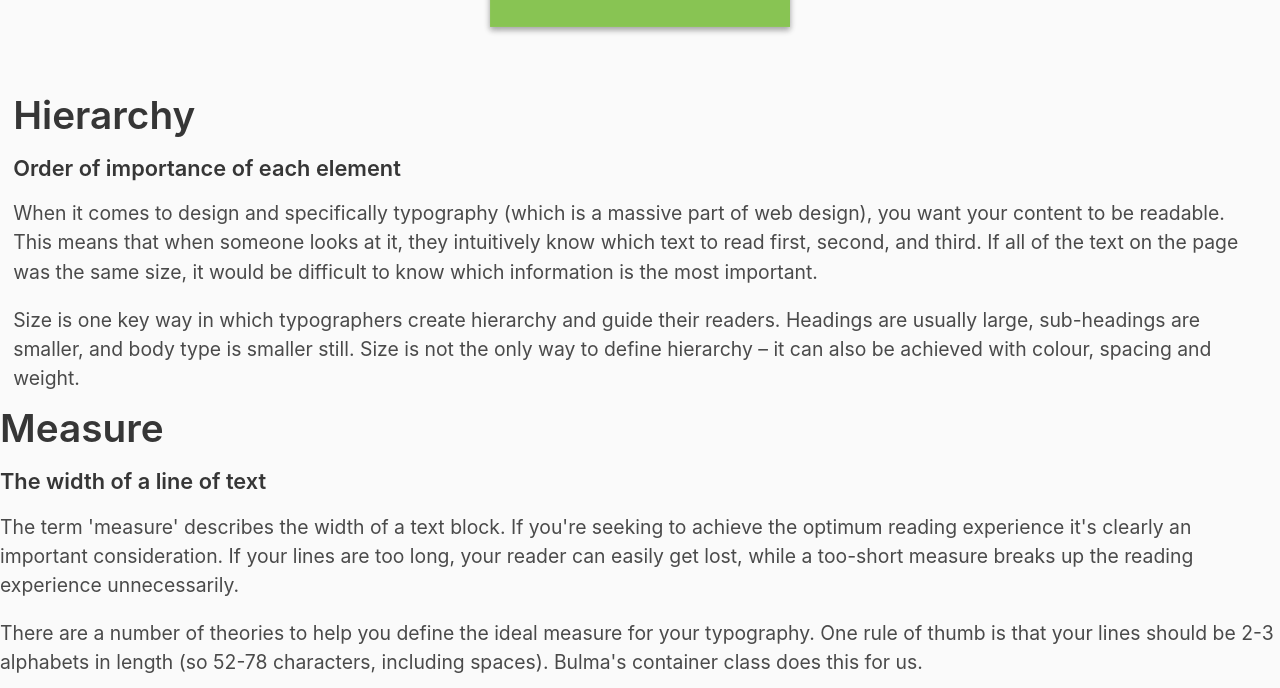
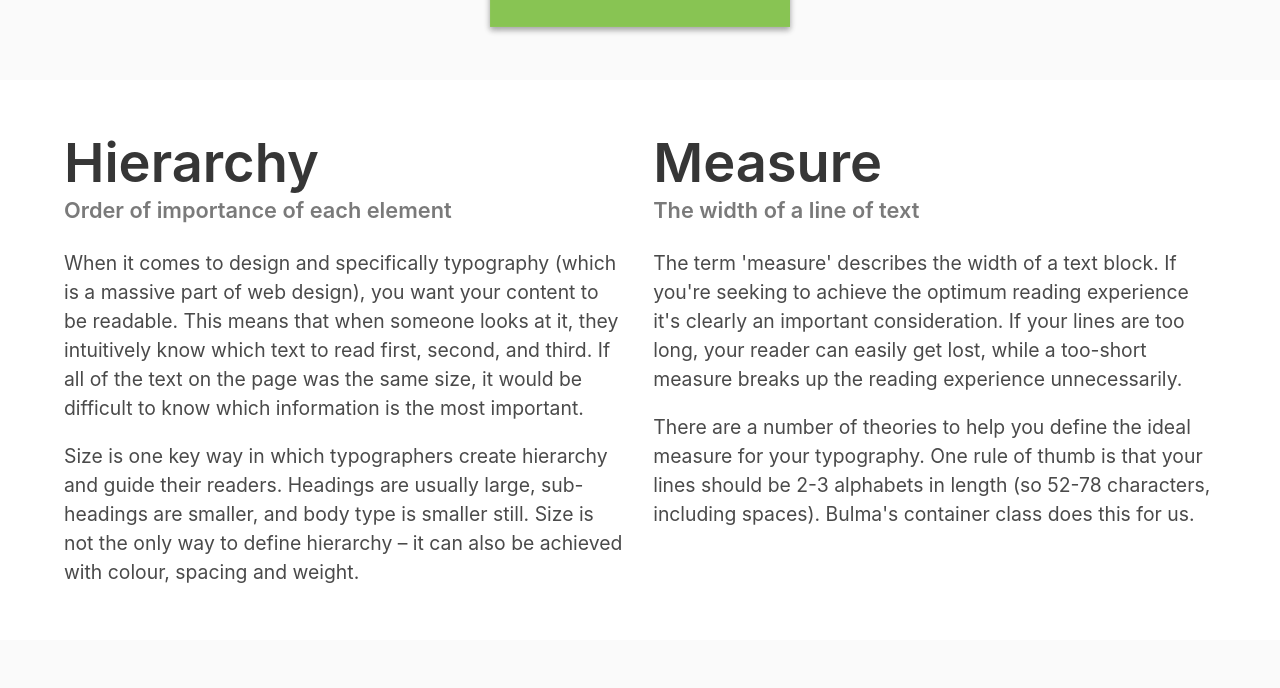
Before and after one commit to jdmar3-comp426/a02-kravilla, a website: page index.html in a window 1280 px wide. Shown: the part 3215-3903 px from the top of the page. Drawn offline with nearby package versions, Linux system fonts and the light colour scheme; a web font is replaced by a local one.

Commit message:
sections

```diff
--- a/index.html
+++ b/index.html
@@ -115,13 +115,13 @@
         </div>
     </div>
 </section>
-<section class="">
-    <div class="">
+<section class="section has-background-white">
+    <div class="container">
         <div class="content">
-            <div class="">
+            <div class="columns">
                 <div class="column">
-                    <h1 class="">Hierarchy</h1>
-                    <h5 class="">Order of importance of each element</h5>
+                    <h1 class="title">Hierarchy</h1>
+                    <h5 class="subtitle has-text-grey">Order of importance of each element</h5>
                     <p>
 		    	When it comes to design and specifically typography (which is a massive part of web design), you want your content to be readable.
 			This means that when someone looks at it, they intuitively know which text to read first, second, and third.
@@ -133,9 +133,9 @@
                         Size is not the only way to define hierarchy – it can also be achieved with colour, spacing and weight.
 		    </p>
                 </div>
-                <div class="">
-                    <h1 class="">Measure</h1>
-                    <h5 class="">The width of a line of text</h5>
+                <div class="column">
+                    <h1 class="title">Measure</h1>
+                    <h5 class="subtitle has-text-grey">The width of a line of text</h5>
                     <p>
 		    	The term 'measure' describes the width of a text block.
 		    	If you're seeking to achieve the optimum reading experience it's clearly an important consideration.
@@ -151,7 +151,7 @@
         </div>
     </div>
 </section>
-<section class="">
+<section class="section">
     <div class="container">
         <div class="">
             <div class="column">
```
